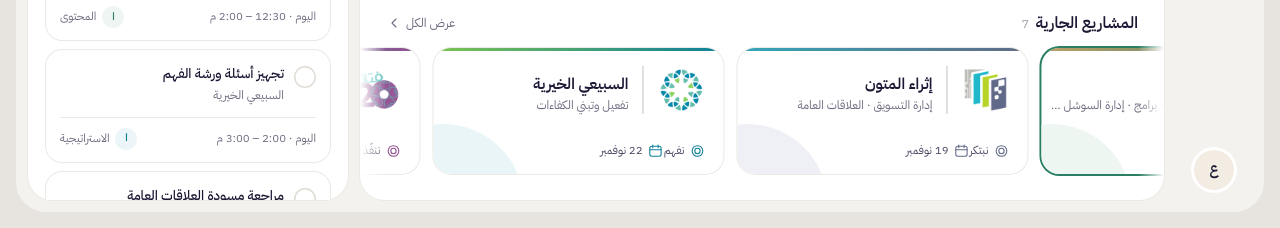
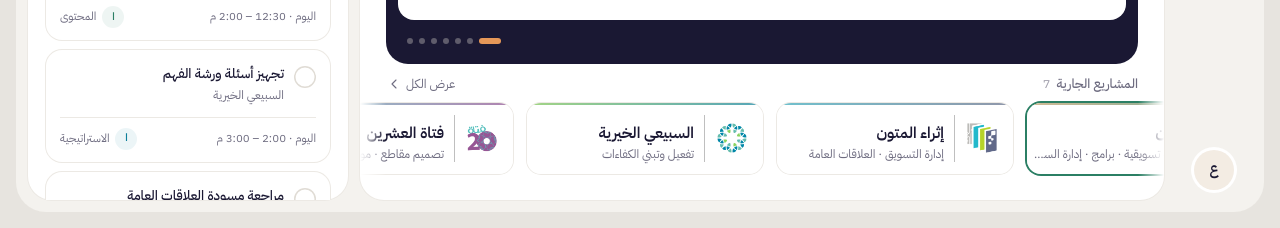
Before and after one commit to vvio98/amaad-pm, a plain HTML site: page public/index.html in a window 1280 px wide. Shown: the part 572-800 px from the top of the page. Drawn offline with Linux system fonts and the light colour scheme.

Commit message:
شريط مشاريع خفيف (شعار واسم وخدمة) وسبورة أكبر
Co-Authored-By: Claude Opus 5.5 <noreply@anthropic.com>
Claude-Session: https://claude.ai/code/session_0153s3k7UsdtNaddBrCPicQe

```diff
--- a/public/index.html
+++ b/public/index.html
@@ -158,22 +158,22 @@ img.to-dark{filter:brightness(0)}
 
 /* running cards */
 .marquee{overflow:hidden;margin:0 -26px;padding:4px 26px;-webkit-mask-image:linear-gradient(90deg,transparent,#000 26px,#000 calc(100% - 26px),transparent);mask-image:linear-gradient(90deg,transparent,#000 26px,#000 calc(100% - 26px),transparent)}
-.track{display:flex;gap:14px;width:max-content;animation:roll 55s linear infinite}
+.track{display:flex;gap:14px;width:max-content;animation:roll 70s linear infinite}
 .marquee:hover .track,.marquee:focus-within .track,.marquee.hold .track{animation-play-state:paused}
 @keyframes roll{from{transform:translateX(0)}to{transform:translateX(calc(50% + 7px))}}
-.pcard{width:290px;height:auto;gap:16px;flex:none;border-radius:18px;padding:16px 18px 14px;display:flex;flex-direction:column;text-align:right;background:#fff;color:var(--ink);position:relative;overflow:hidden;box-shadow:0 0 0 1px var(--line);transition:transform .3s var(--ease),box-shadow .3s}
-.pcard:hover{transform:translateY(-3px);box-shadow:0 0 0 1px var(--b),0 10px 24px rgba(26,24,51,.07)}
+.pcard{width:236px;height:auto;gap:0;flex:none;border-radius:14px;padding:10px 14px;display:flex;flex-direction:column;text-align:right;background:rgba(255,255,255,.75);color:var(--ink);position:relative;overflow:hidden;box-shadow:0 0 0 1px var(--line);transition:transform .3s var(--ease),box-shadow .3s}
+.pcard:hover{transform:translateY(-2px);box-shadow:0 0 0 1px var(--b),0 10px 24px rgba(26,24,51,.07)}
 .pcard[aria-current="true"]{box-shadow:0 0 0 2px var(--b)}
-.pcard::before{content:"";position:absolute;inset:0 0 auto 0;height:3px;background:linear-gradient(90deg,var(--b2),var(--b))}
-.pcard::after{content:"";position:absolute;width:160px;height:160px;border-radius:50%;left:-70px;bottom:-110px;background:var(--bs);pointer-events:none}
+.pcard::before{content:"";position:absolute;inset:0 0 auto 0;height:2px;opacity:.7;background:linear-gradient(90deg,var(--b2),var(--b))}
+.pcard::after{display:none}
 .pcard>*{position:relative;z-index:1}
-.ph{display:flex;align-items:center;gap:14px;min-width:0}
-.pi{width:48px;height:48px;flex:none;display:grid;place-items:center}
-.pi img{width:48px;height:48px;object-fit:contain}
+.ph{display:flex;align-items:center;gap:10px;min-width:0}
+.pi{width:34px;height:34px;flex:none;display:grid;place-items:center}
+.pi img{width:34px;height:34px;object-fit:contain}
 .pdiv{width:1px;align-self:stretch;margin:2px 0;background:rgba(128,128,128,.5)}
 .pt{min-width:0;display:flex;flex-direction:column;gap:2px}
-.pcard h3{margin:0;font-size:15.5px;font-weight:600;line-height:1.35}
-.pcard .sv{font-size:12px;color:var(--muted);white-space:nowrap;overflow:hidden;text-overflow:ellipsis;max-width:190px}
+.pcard h3{margin:0;font-size:13.5px;font-weight:600;line-height:1.35}
+.pcard .sv{font-size:11px;color:var(--muted);white-space:nowrap;overflow:hidden;text-overflow:ellipsis;max-width:160px}
 .pcard .pf{margin-top:auto;display:flex;justify-content:space-between;align-items:center;font-size:12px;color:var(--ink-2)}
 .pcard .pf span{display:flex;align-items:center;gap:6px}
 .pcard .pf svg{color:var(--b)}
@@ -401,7 +401,8 @@ img.boxed{border-radius:8px}
   #v-overview.on{display:flex;flex-direction:column;height:100%}
   #v-overview .board{flex:1 1 auto;min-height:0;display:flex;flex-direction:column}
   #v-overview .sheet{flex:1 1 auto;min-height:0;padding-top:46px;padding-bottom:20px;display:flex;flex-direction:column;justify-content:center}
-  #v-overview .sec-head{margin:14px 0 8px}
+  #v-overview .sec-head{margin:10px 0 4px}
+  #v-overview .sec-head h2{font-size:13px;font-weight:500;color:var(--muted)}
   #v-overview .marquee{flex:none}
   #v-overview .facts{gap:10px;padding:14px}
   #v-overview .steps{margin-top:18px}
@@ -855,7 +856,7 @@ function renderRunning(){
     var br = BRAND[c.id] || {c:c.tint, soft:'#F4F2EE', c2:c.tint};
     return '<button type="button" class="pcard" data-id="'+c.id+'" '+(dup?'tabindex="-1" aria-hidden="true"':'aria-label="اعرض '+esc(c.name)+' في السبورة"')+' style="--b:'+br.c+';--b2:'+br.c2+';--bs:'+br.soft+'">'+
       '<span class="ph"><span class="pi">'+icon(c)+'</span><span class="pdiv"></span><span class="pt"><h3>'+esc(c.name)+'</h3><span class="sv">'+esc(c.services.join(' · '))+'</span></span></span>'+
-      '<span class="pf"><span>'+I.target+PHASES[c.phase-1]+'</span><span>'+I.cal+c.due.getDate()+' '+MONTHS[c.due.getMonth()]+'</span></span></button>';
+      '</button>';
   }).join(''); };
   $('track').innerHTML = one(false) + one(true);
   $('runCount').textContent = CLIENTS.length;
```
